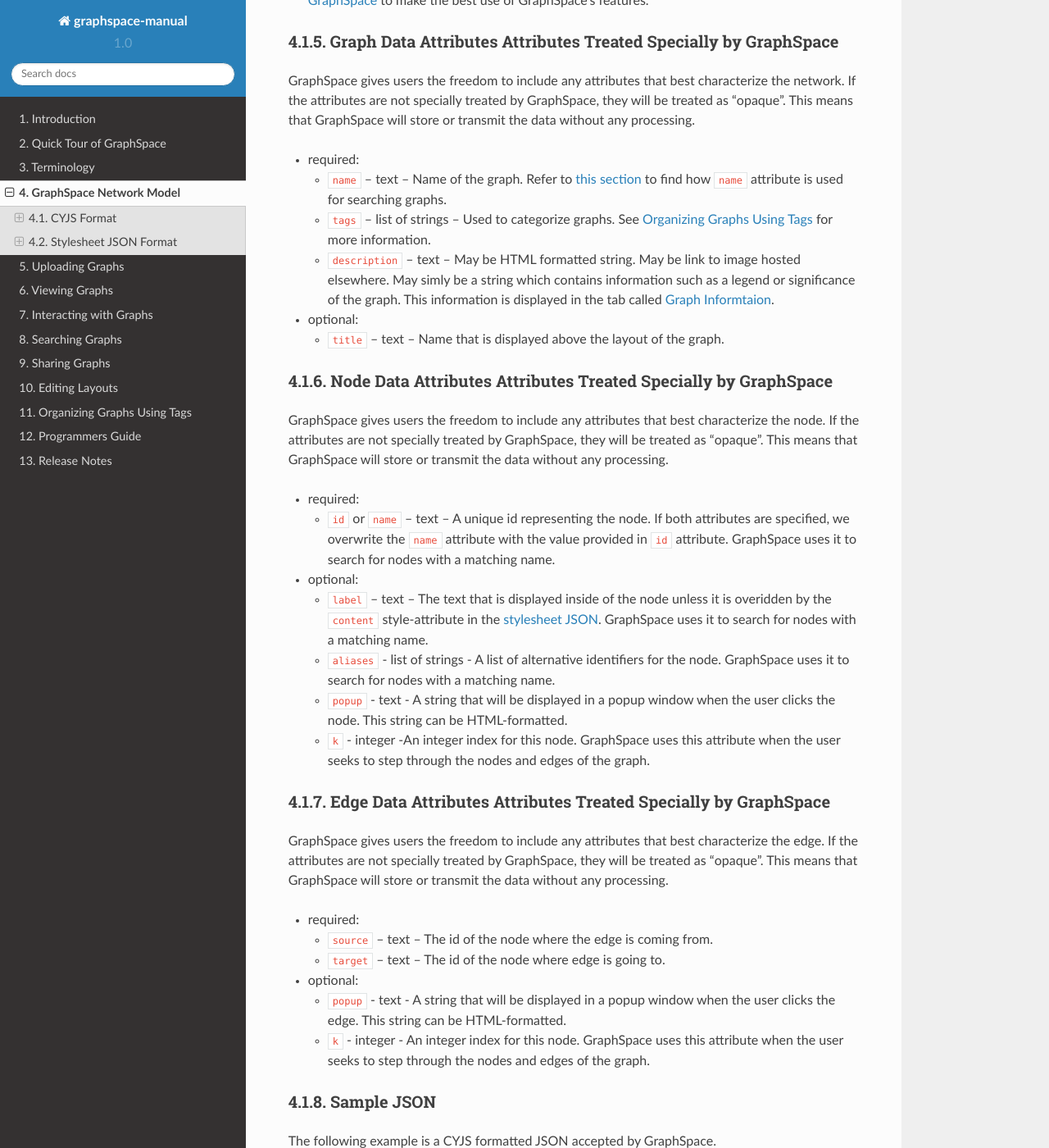
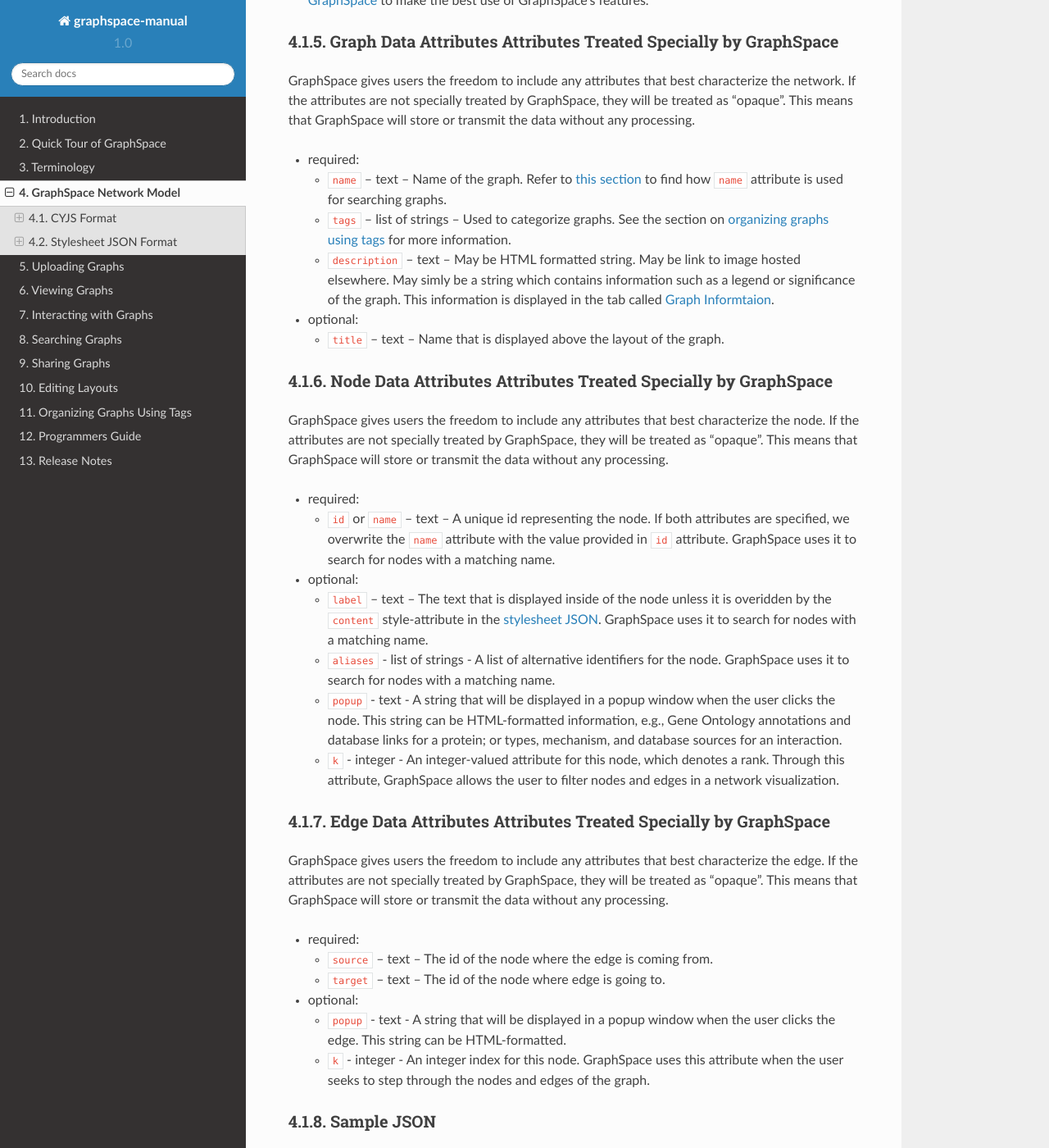
Before and after one commit to adbharadwaj/graphspace-manual, a Sphinx documentation site: the page built from docs/GraphSpace_Network_Model.md, in a window 1280 px wide and 1400 px high, scrolled down 3220 px. Shown: the whole window at 82% size. Built offline with Sphinx 7.4.7 and the Read the Docs theme 2.0.0, drawn with Linux system fonts in a browser that asks for light colours.

Commit message:
Update GraphSpace_Network_Model.md

```diff
--- a/docs/GraphSpace_Network_Model.md
+++ b/docs/GraphSpace_Network_Model.md
@@ -118,7 +118,7 @@
 - required:
 
     - `name` – text – Name of the graph. Refer to [this section]() to find how `name` attribute is used for searching graphs.
-    - `tags` – list of strings – Used to categorize graphs. See [Organizing Graphs Using Tags]() for more information.
+    - `tags` – list of strings – Used to categorize graphs. See the section on [organizing graphs using tags]() for more information.
     - `description` – text – May be HTML formatted string. May be link to image hosted elsewhere. May simly be a string which contains information such as a legend or significance of the graph. This information is displayed in the tab called [Graph Informtaion]().
 
 - optional:
@@ -138,8 +138,8 @@
 
     - `label` – text – The text that is displayed inside of the node unless it is overidden by the `content` style-attribute in the [stylesheet JSON](#stylesheet-json-format).  GraphSpace uses it to search for nodes with a matching name.
 	- `aliases` - list of strings - A list of alternative identifiers for the node. GraphSpace uses it to search for nodes with a matching name.
-    - `popup` - text - A string that will be displayed in a popup window when the user clicks the node. This string can be HTML-formatted.
-    - `k` - integer -An integer index for this node. GraphSpace uses this attribute when the user seeks to step through the nodes and edges of the graph.
+    - `popup` - text - A string that will be displayed in a popup window when the user clicks the node. This string can be HTML-formatted information, e.g., Gene Ontology annotations and database links for a protein; or types, mechanism, and database sources for an interaction.
+    - `k` - integer - An integer-valued attribute for this node, which denotes a rank. Through this attribute, GraphSpace allows the user to filter nodes and edges in a network visualization.
 
 ### Edge Data Attributes Attributes Treated Specially by GraphSpace
 
```
